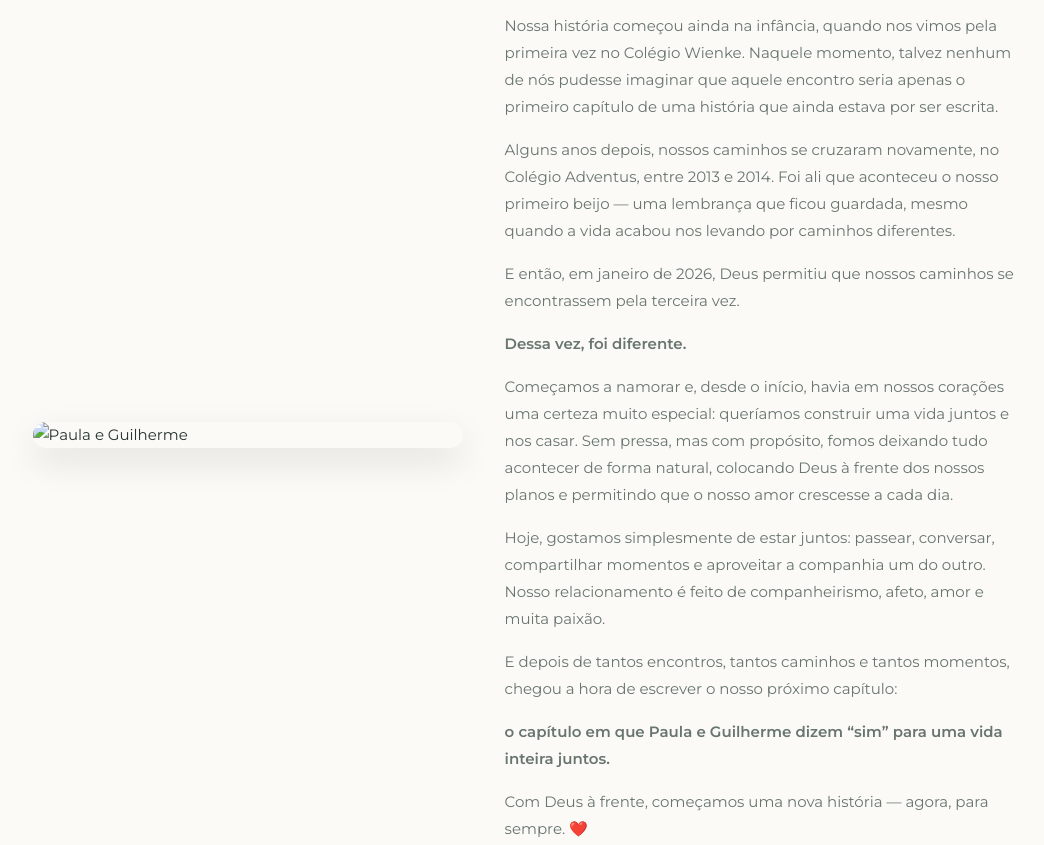
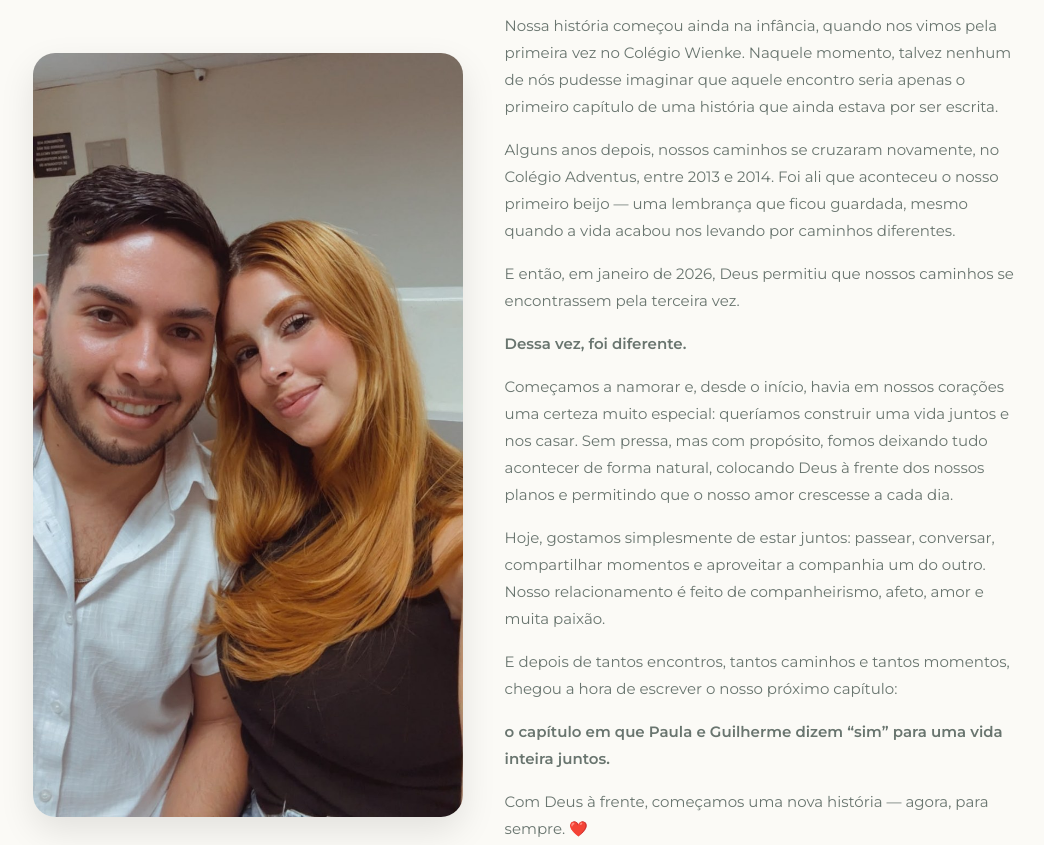
Before and after one commit to guilhermepcypriano-ux/paulaeguilhermeparasempre, a plain HTML site: page index.html in a window 1280 px wide. Shown: the part 1041-1886 px from the top of the page, without its empty margins (97-1141 px from the left). Drawn offline with nearby package versions, Linux system fonts and the light colour scheme.

Commit message:
Update index.html

```diff
--- a/index.html
+++ b/index.html
@@ -57,7 +57,7 @@
     </div>
     <div class="story-content">
       <div class="story-photo">
-        <img src="foto
+        <img src="foto2.jpg"
           2.jpg" alt="Paula e Guilherme">
       </div>
       <div class="story-text">
```
